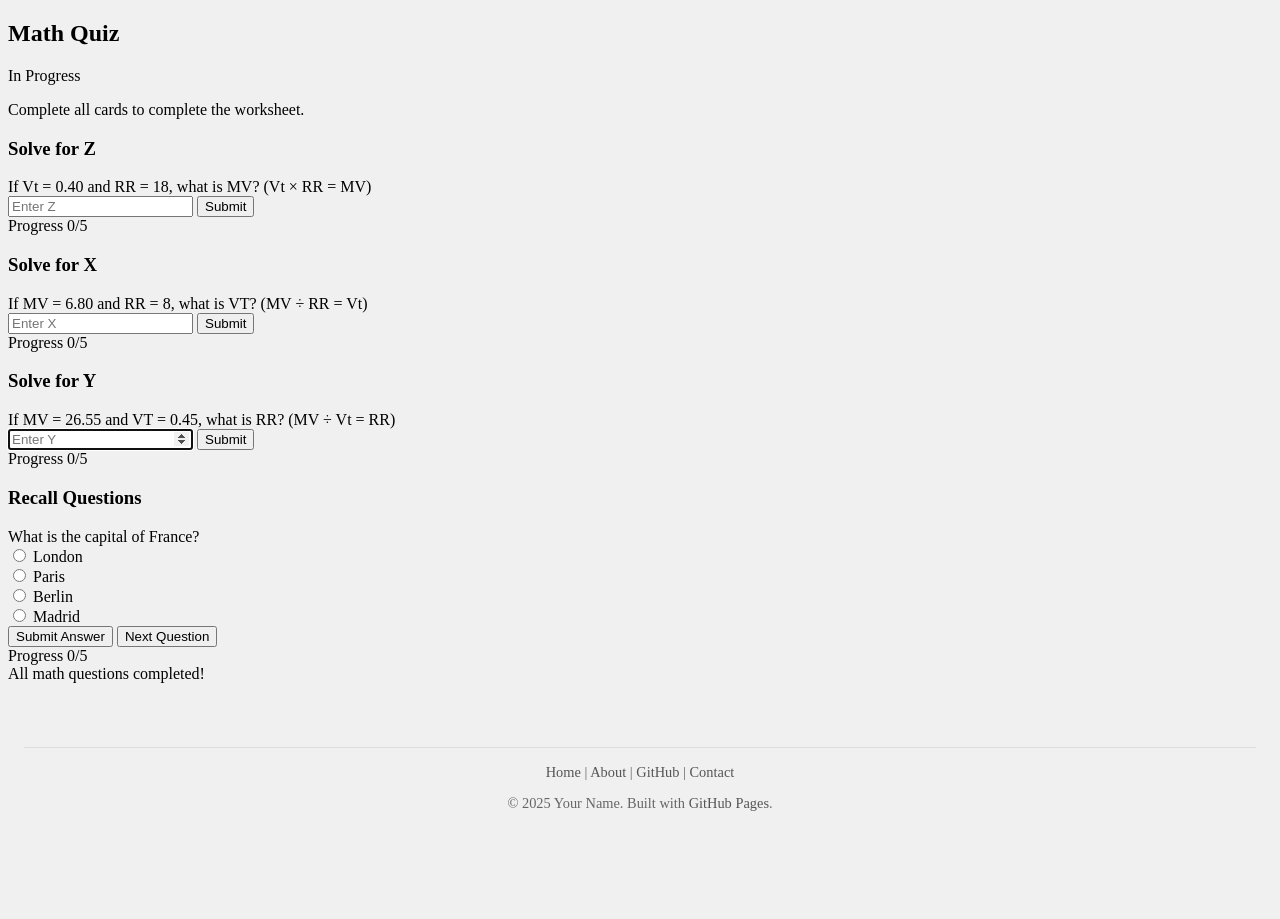
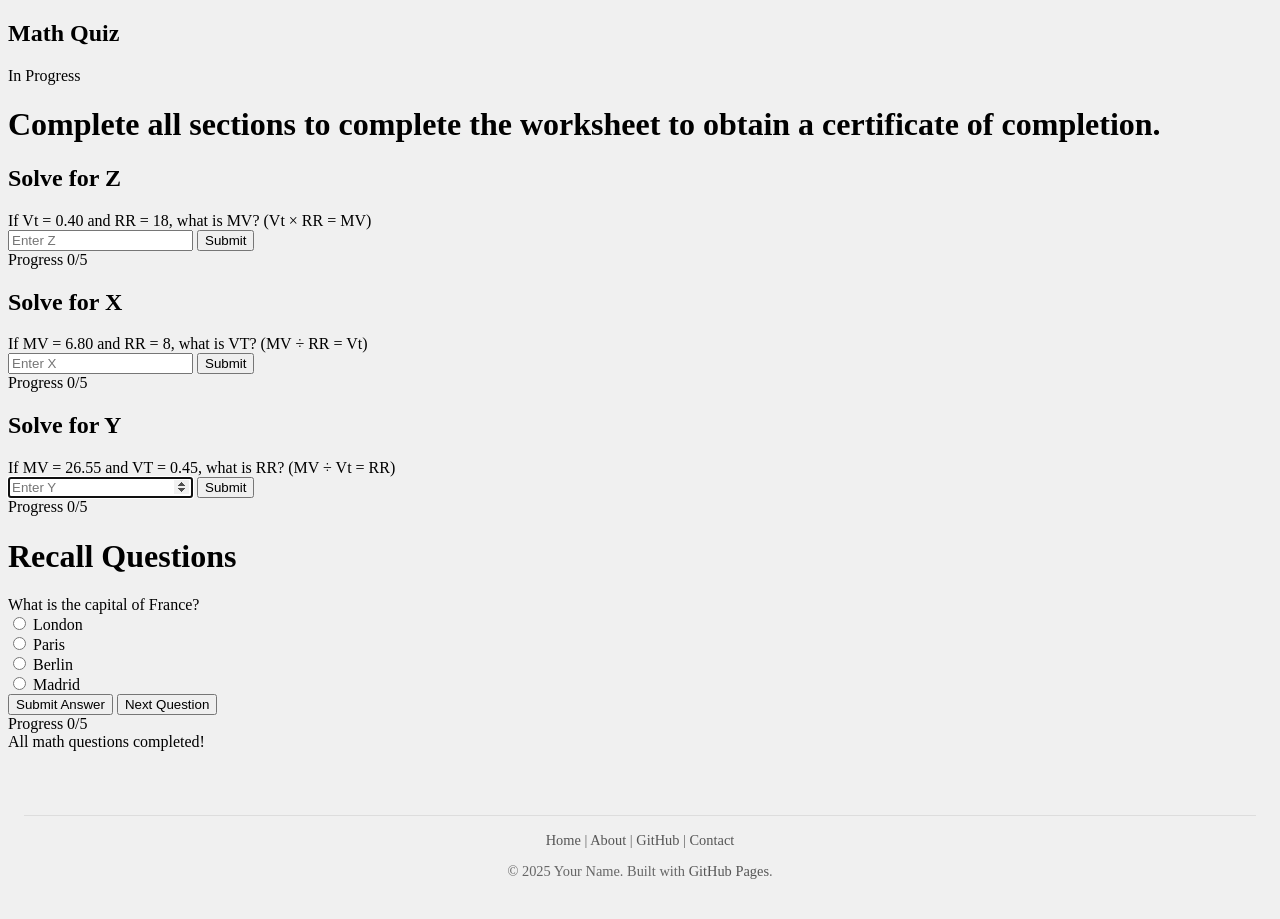
Before and after one commit to ZBZFirst/info, a Jekyll site: the page built from testquiz.md, in a window 1280 px wide. Built offline with Jekyll 4.4.1, drawn with Linux system fonts in a browser that asks for light colours.

Commit message:
Update testquiz.md

```diff
--- a/testquiz.md
+++ b/testquiz.md
@@ -8,12 +8,12 @@ title: Math Quiz
         <h2>Math Quiz</h2>
         <span id="math-status" class="section-status">In Progress</span>
     </div>
-    <p>Complete all cards to complete the worksheet.</p>
+    <h1>Complete all sections to complete the worksheet to obtain a certificate of completion.</h1>
 
     <div class="question-section">
         <!-- Solve for Z Card -->
         <div class="question-card" id="z-card">
-            <h3>Solve for Z</h3>
+            <h2>Solve for Z</h2>
             <div class="question" id="z-question"></div>
             <div class="input-group">
                 <input type="number" step="0.001" id="z-answer" placeholder="Enter Z">
@@ -33,7 +33,7 @@ title: Math Quiz
 
         <!-- Solve for X Card -->
         <div class="question-card" id="x-card">
-            <h3>Solve for X</h3>
+            <h2>Solve for X</h2>
             <div class="question" id="x-question"></div>
             <div class="input-group">
                 <input type="number" step="0.001" id="x-answer" placeholder="Enter X">
@@ -53,7 +53,7 @@ title: Math Quiz
 
         <!-- Solve for Y Card -->
         <div class="question-card" id="y-card">
-            <h3>Solve for Y</h3>
+            <h2>Solve for Y</h2>
             <div class="question" id="y-question"></div>
             <div class="input-group">
                 <input type="number" step="0.001" id="y-answer" placeholder="Enter Y">
@@ -73,7 +73,7 @@ title: Math Quiz
 
         <!-- Recall Card -->
         <div class="question-card recall-card" id="recall-card">
-            <h3>Recall Questions</h3>
+            <h1>Recall Questions</h1>
             <div class="question" id="recall-question"></div>
             <div id="recall-options"></div>
             <div class="feedback" id="recall-feedback"></div>
```
Also changed, not shown: other parts of testquiz.md (+1 -1 lines).
